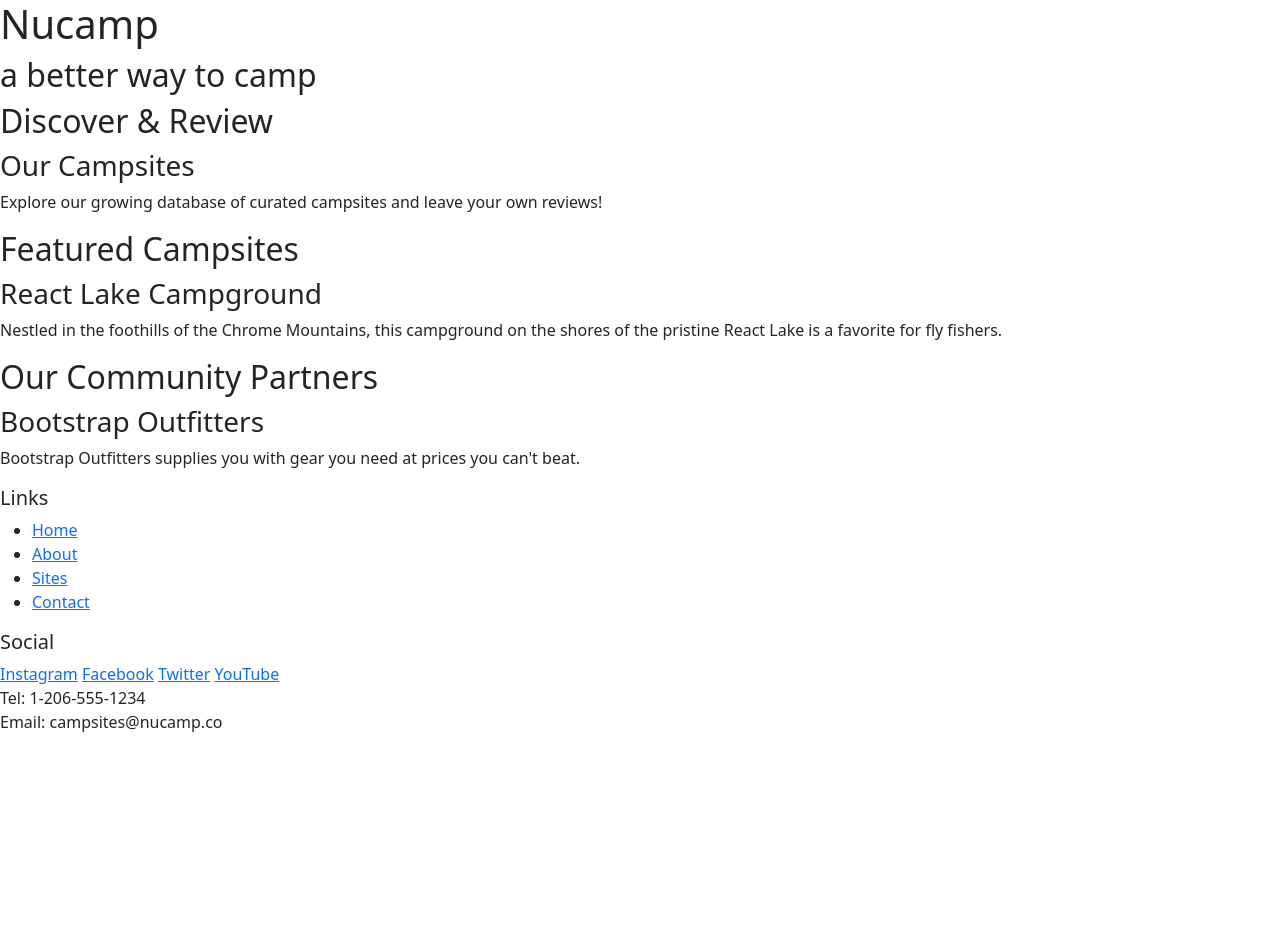
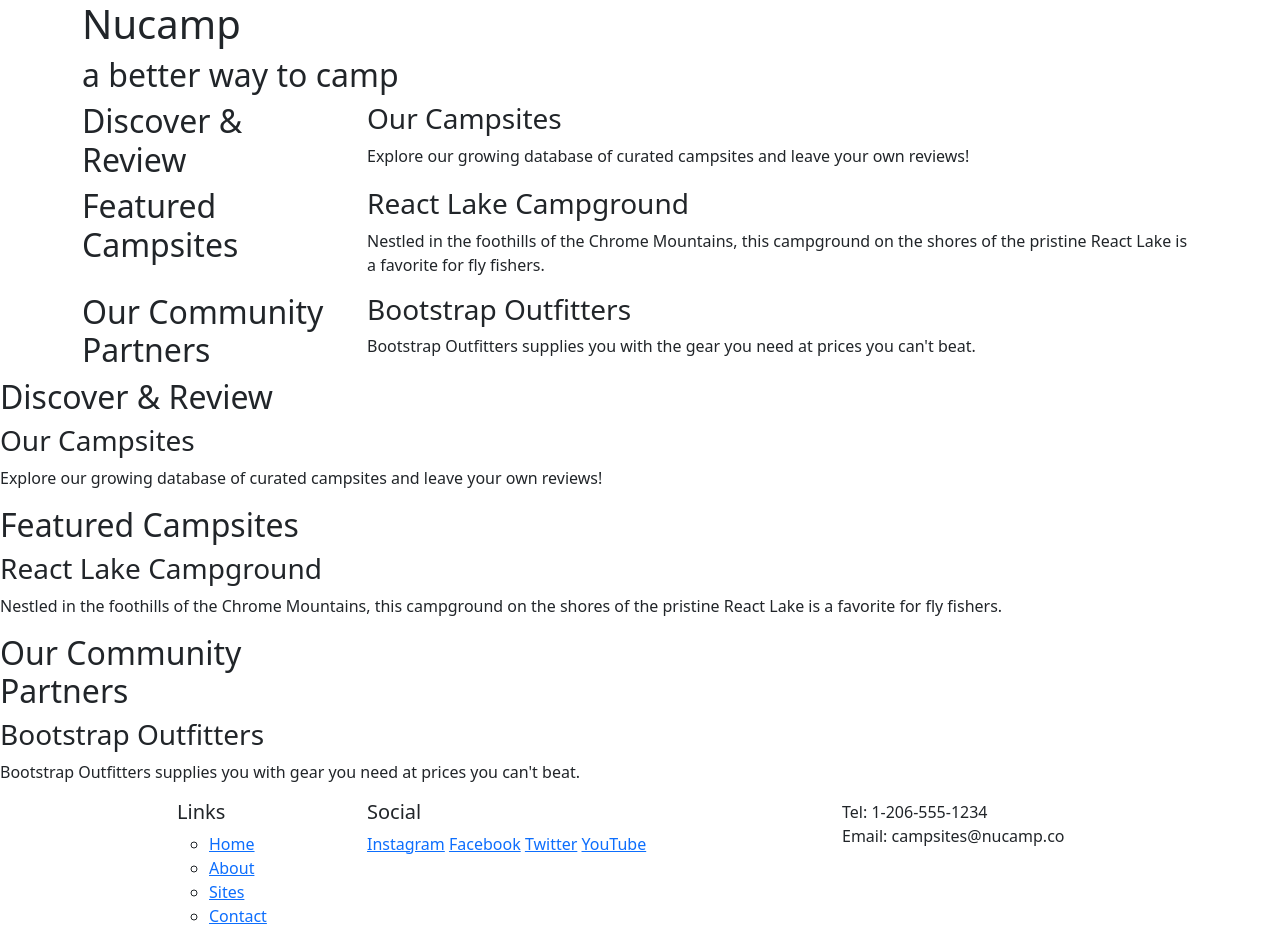
Before and after one commit to LayneHansen/nucampsite, a plain HTML site: page index.html in a window 1280 px wide. Before the commit the page ends 800 px from the top, so only its background shows below. Drawn offline with nearby package versions, Linux system fonts and the light colour scheme.

Commit message:
updated bs classes in html file

```diff
--- a/index.html
+++ b/index.html
@@ -7,7 +7,8 @@
   <meta name="viewport" content="width=device-width, initial-scale=1" />
 
   <!-- Bootstrap CSS -->
-  <link href="https://cdn.jsdelivr.net/npm/bootstrap@5.2.3/dist/css/bootstrap.min.css" rel="stylesheet" integrity="sha384-rbsA2VBKQhggwzxH7pPCaAqO46MgnOM80zW1RWuH61DGLwZJEdK2Kadq2F9CUG65" crossorigin="anonymous"/>
+  <link href="https://cdn.jsdelivr.net/npm/bootstrap@5.2.3/dist/css/bootstrap.min.css" rel="stylesheet"
+    integrity="sha384-rbsA2VBKQhggwzxH7pPCaAqO46MgnOM80zW1RWuH61DGLwZJEdK2Kadq2F9CUG65" crossorigin="anonymous" />
 
   <title>Nucamp: A Better Way To Camp</title>
 </head>
@@ -16,18 +17,61 @@
 
   <!-- header -->
   <header>
-        <div>
+    <div class="container">
+      <div class="row">
+        <div class="col">
           <h1>Nucamp</h1>
           <h2>a better way to camp</h2>
+        </div>
+      </div>
     </div>
   </header>
 
   <!-- main section -->
-    <main>
+  <!-- main content -->
+  <main class="container">
+
+    <!-- discover section -->
+    <section class="row">
+      <div class="col-sm-4 col-md-3">
+        <h2>Discover & Review</h2>
+      </div>
+      <div class="col">
+        <h3>Our Campsites</h3>
+        <p>Explore our growing database of curated campsites and leave your own reviews!</p>
+      </div>
+    </section>
+
+    <!-- feature section -->
+    <section class="row">
+      <div class="col-sm-4 col-md-3">
+        <h2>Featured Campsites</h2>
+      </div>
+      <div class="col">
+        <h3>React Lake Campground</h3>
+        <p>Nestled in the foothills of the Chrome Mountains, this campground on the shores of the pristine React Lake is
+          a favorite for fly fishers.</p>
+      </div>
+    </section>
+
+    <!-- partner section -->
+    <section class="row">
+      <div class="col-sm-4 col-md-3">
+        <h2>Our Community Partners</h2>
+      </div>
+      <div class="col">
+        <h3>Bootstrap Outfitters</h3>
+        <p>Bootstrap Outfitters supplies you with the gear you need at prices you can't beat.</p>
+      </div>
+    </section>
+
+  </main>
 
   <!-- discover section -->
   <section>
+    <div class="col-sm-4 col-md-3 order-sm-last">
       <h2>Discover & Review</h2>
+    </div>
     <h3>Our Campsites</h3>
     <p>Explore our growing database of curated campsites and leave your own reviews!</p>
   </section>
@@ -36,12 +80,15 @@
   <section>
     <h2>Featured Campsites</h2>
     <h3>React Lake Campground</h3>
-            <p>Nestled in the foothills of the Chrome Mountains, this campground on the shores of the pristine React Lake is a favorite for fly fishers.</p>
+    <p>Nestled in the foothills of the Chrome Mountains, this campground on the shores of the pristine React Lake is a
+      favorite for fly fishers.</p>
   </section>
 
   <!-- partner section -->
   <section>
+    <div class="col-sm-4 col-md-3 order-sm-last">
       <h2>Our Community Partners</h2>
+    </div>
     <h3>Bootstrap Outfitters</h3>
     <p>Bootstrap Outfitters supplies you with gear you need at prices you can't beat.</p>
   </section>
@@ -50,8 +97,11 @@
 
   <!-- footer -->
   <footer>
-        <div>
+    <div class="container">
+      <div class="row">
+        <div class="col-4 col-sm-2 offset-1">
           <h5>Links</h5>
+          <ul class="list-unstyled">
             <ul>
               <li><a href="#">Home</a></li>
               <li><a href="#">About</a></li>
@@ -59,24 +109,26 @@
               <li><a href="#">Contact</a></li>
             </ul>
         </div>
-        <div>
+        <div class="col-6 col-sm-5">
           <h5>Social</h5>
           <a href="http://instagram.com/">Instagram</a>
           <a href="http://facebook.com/">Facebook</a>
           <a href="http://twitter.com/">Twitter</a>
           <a href="http://youtube.com/">YouTube</a>
         </div>
-        <div>
+        <div class="col-sm-4">
           Tel: 1-206-555-1234<br />
           Email: campsites@nucamp.co
+        </div>
+      </div>
     </div>
   </footer>
 
   <!-- Bootstrap JavaScript plugins -->
   <script src="https://cdn.jsdelivr.net/npm/bootstrap@5.2.3/dist/js/bootstrap.bundle.min.js"
-        integrity="sha384-kenU1KFdBIe4zVF0s0G1M5b4hcpxyD9F7jL+jjXkk+Q2h455rYXK/7HAuoJl+0I4"
-        crossorigin="anonymous">
+    integrity="sha384-kenU1KFdBIe4zVF0s0G1M5b4hcpxyD9F7jL+jjXkk+Q2h455rYXK/7HAuoJl+0I4" crossorigin="anonymous">
     </script>
 
 </body>
+
 </html>
```
Lines whose indentation alone changed are shown as unchanged.
